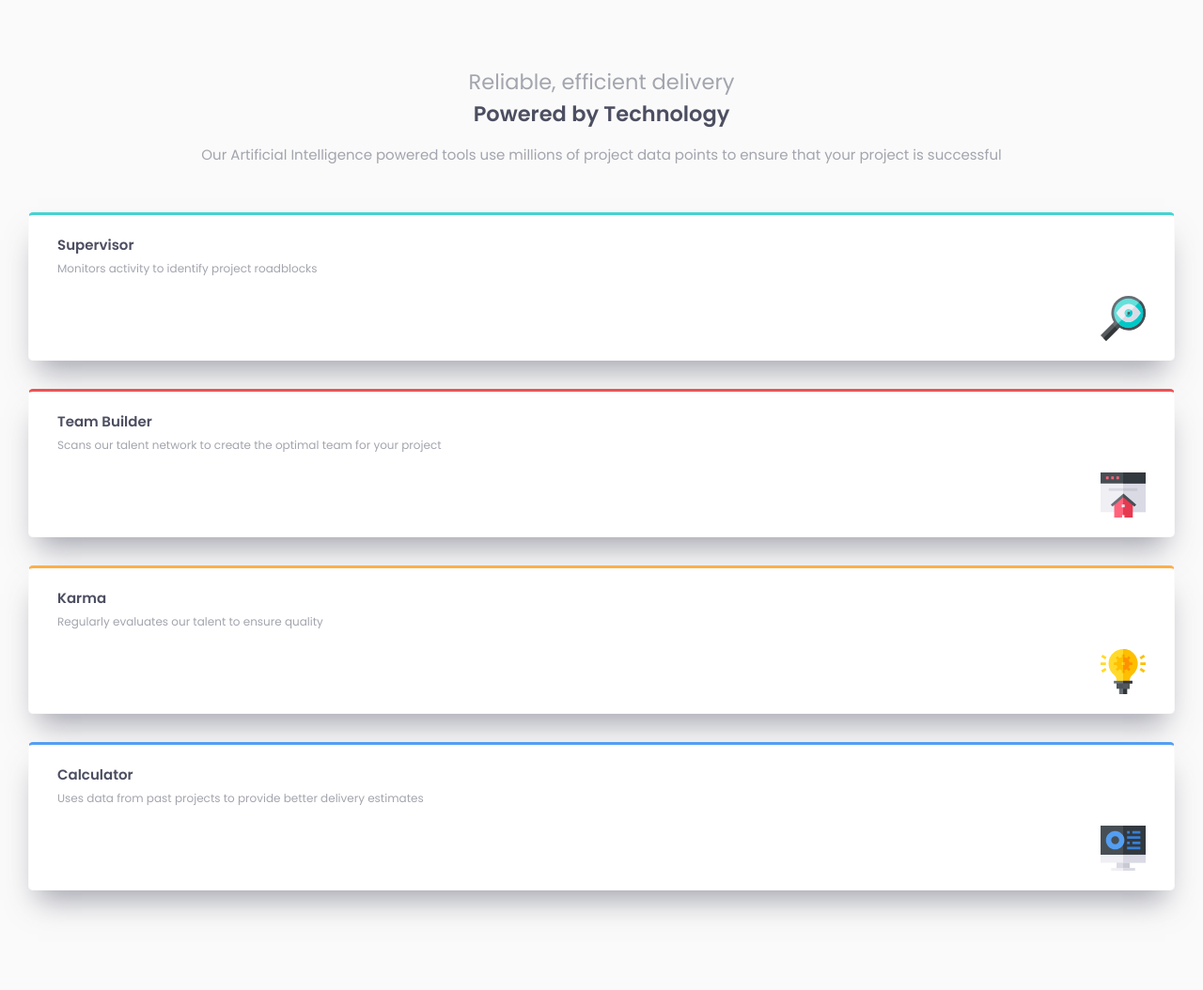
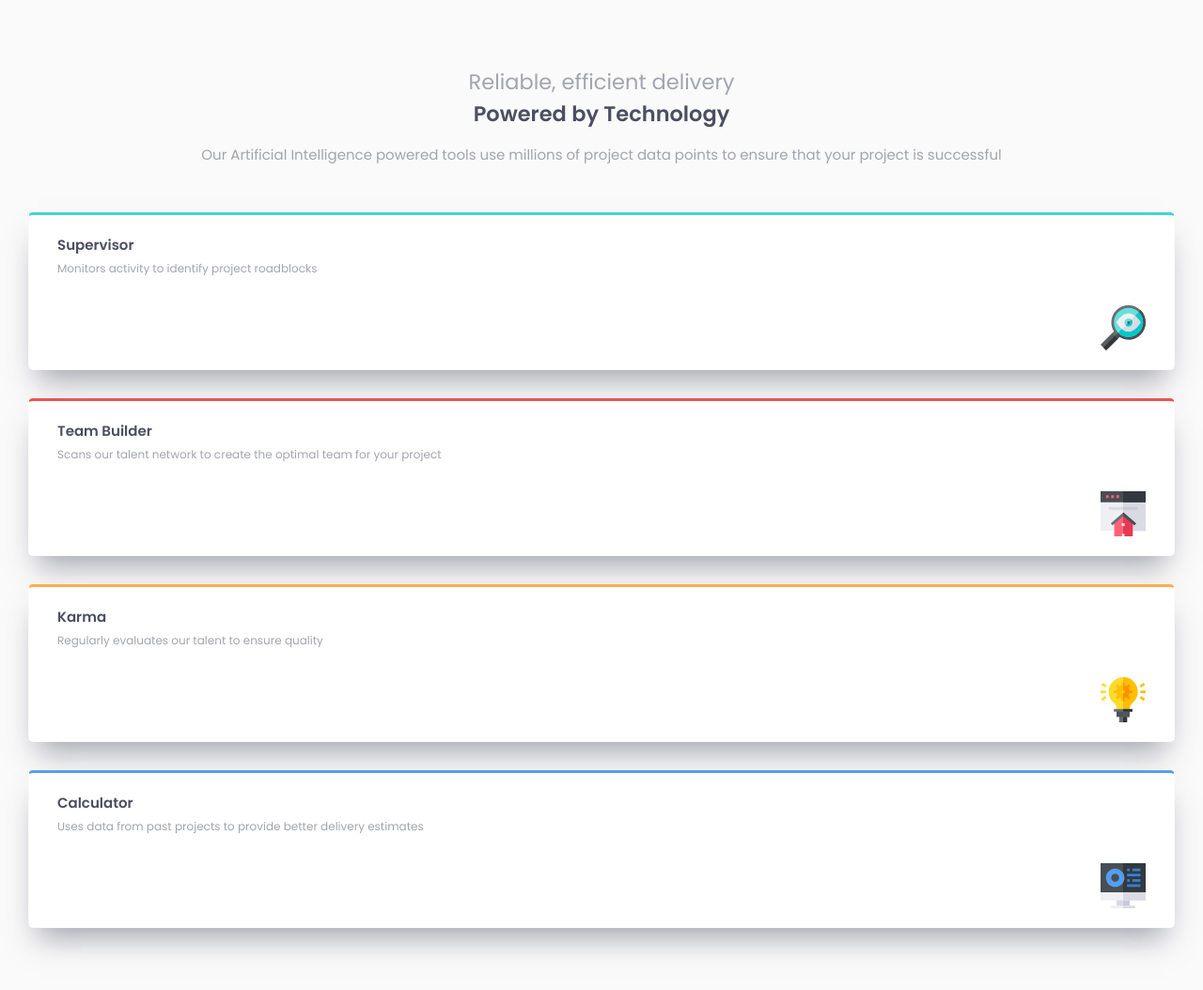
Before and after one commit to paulio84/frontend-project-four-card-feature-section, a website built with Parcel: page challenge-001-four-card-feature-section/src/index.html in a window 1280 px wide. Shown: the whole page at 94% size. Built offline with nearby package versions, Linux system fonts and the light colour scheme.

Commit message:
added some final layout styles and updated the icons to actual img tags

```diff
--- a/challenge-001-four-card-feature-section/src/index.html
+++ b/challenge-001-four-card-feature-section/src/index.html
@@ -30,7 +30,7 @@
             <div class="card__header">Supervisor</div>
             <div class="card__content">Monitors activity to identify project roadblocks</div>
             <div class="card__footer">
-              <div class="icon icon--supervisor"></div>
+              <img class="icon" src="images/icon-supervisor.svg" alt="supervisor" />
             </div>
           </div>
         </div>
@@ -40,7 +40,7 @@
             <div class="card__header">Team Builder</div>
             <div class="card__content">Scans our talent network to create the optimal team for your project</div>
             <div class="card__footer">
-              <div class="icon icon--team-builder"></div>
+              <img class="icon" src="images/icon-team-builder.svg" alt="team builder" />
             </div>
           </div>
 
@@ -48,7 +48,7 @@
             <div class="card__header">Karma</div>
             <div class="card__content">Regularly evaluates our talent to ensure quality</div>
             <div class="card__footer">
-              <div class="icon icon--karma"></div>
+              <img class="icon" src="images/icon-karma.svg" alt="karma" />
             </div>
           </div>
         </div>
@@ -58,7 +58,7 @@
             <div class="card__header">Calculator</div>
             <div class="card__content">Uses data from past projects to provide better delivery estimates</div>
             <div class="card__footer">
-              <div class="icon icon--calculator"></div>
+              <img class="icon" src="images/icon-calculator.svg" alt="calculator" />
             </div>
           </div>
         </div>
--- a/challenge-001-four-card-feature-section/src/scss/_card.scss
+++ b/challenge-001-four-card-feature-section/src/scss/_card.scss
@@ -35,6 +35,6 @@
   &__footer {
     display: flex;
     justify-content: flex-end;
-    margin-top: 20px;
+    margin-top: 30px;
   }
 }
--- a/challenge-001-four-card-feature-section/src/scss/_features.scss
+++ b/challenge-001-four-card-feature-section/src/scss/_features.scss
@@ -1,6 +1,10 @@
 .features {
   font-weight: $font-weight-400;
   padding: 70px 0;
+
+  @media (min-width: $desktop) {
+    padding: 90px 0;
+  }
 
   &__title {
     @include center-text;
--- a/challenge-001-four-card-feature-section/src/scss/_icon.scss
+++ b/challenge-001-four-card-feature-section/src/scss/_icon.scss
@@ -1,22 +1,4 @@
 .icon {
-  background-position: center;
-  background-size: cover;
   height: 48px;
   width: 48px;
-
-  &--supervisor {
-    background-image: url('../images/icon-supervisor.svg');
-  }
-
-  &--team-builder {
-    background-image: url('../images/icon-team-builder.svg');
-  }
-
-  &--karma {
-    background-image: url('../images/icon-karma.svg');
-  }
-
-  &--calculator {
-    background-image: url('../images/icon-calculator.svg');
-  }
 }
--- a/challenge-001-four-card-feature-section/src/scss/_layout.scss
+++ b/challenge-001-four-card-feature-section/src/scss/_layout.scss
@@ -7,10 +7,9 @@
 }
 
 .card-column {
-  flex-grow: 1;
-  flex-basis: 33%;
-
   @media (min-width: $desktop) {
+    flex-basis: 33%;
+    flex-grow: 1;
     padding: 0 15px;
   }
 }
```
